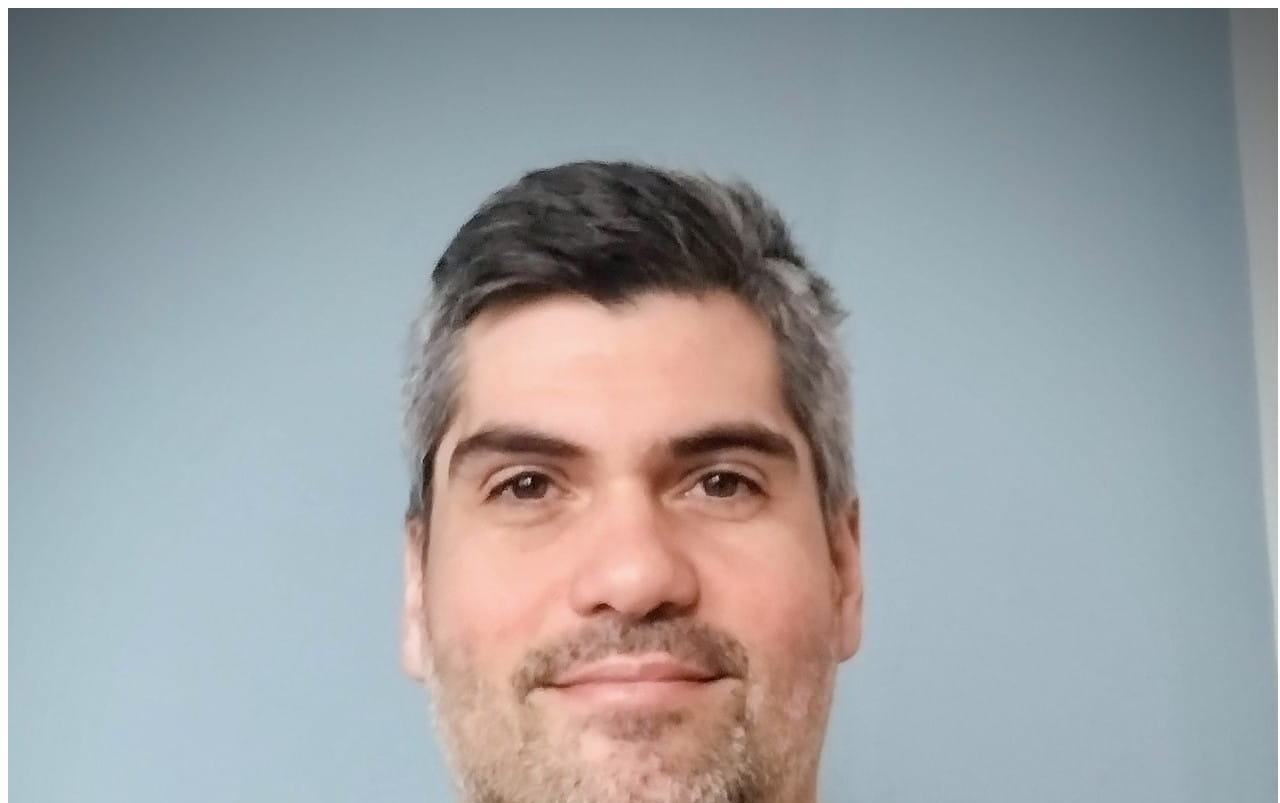
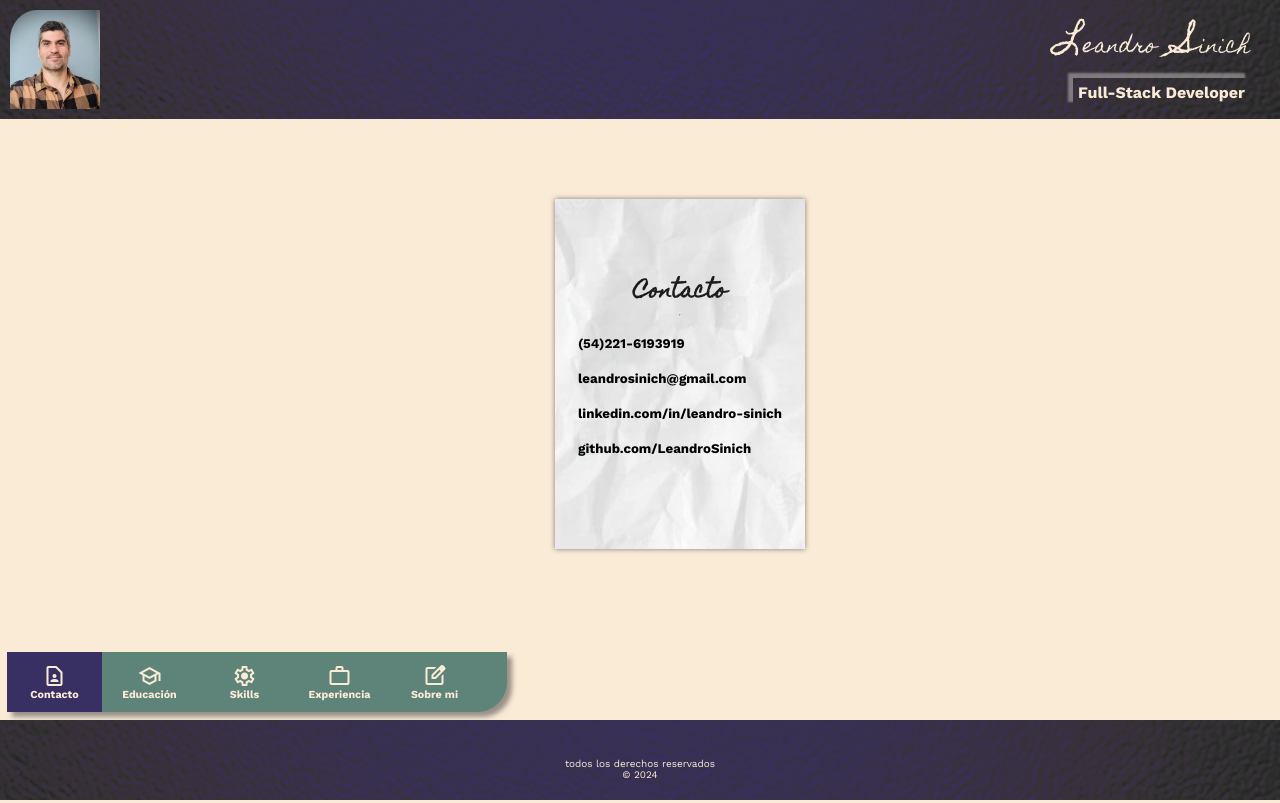
Before and after one commit to LeandroSinich/CV-estilizado, a plain HTML site: page contacto.html in a window 1280 px wide. Shown: the top 803 px of the page. Drawn offline with nearby package versions, Linux system fonts and the light colour scheme.

Commit message:
apartado contacto

```diff
--- a/contacto.html
+++ b/contacto.html
@@ -6,42 +6,84 @@
     <meta name="viewport" content="width=device-width, initial-scale=1.0">
     <title>CV-Leandro Sinich</title>
     <link rel="shortcut icon" href="ico.png" type="image/x-icon">
-
+    <link rel="stylesheet" href="/style/style.css">
+    <link rel="stylesheet" href="/style/contacto.css">
+    <link rel="preconnect" href="https://fonts.googleapis.com">
+    <link rel="preconnect" href="https://fonts.gstatic.com" crossorigin>
+    <link href="https://fonts.googleapis.com/css2?family=Homemade+Apple&display=swap" rel="stylesheet">
+    <link rel="preconnect" href="https://fonts.googleapis.com">
+    <link rel="preconnect" href="https://fonts.gstatic.com" crossorigin>
+    <link
+        href="https://fonts.googleapis.com/css2?family=Homemade+Apple&family=Work+Sans:ital,wght@0,100..900;1,100..900&display=swap"
+        rel="stylesheet">
+    <link rel="stylesheet"
+        href="https://fonts.googleapis.com/css2?family=Material+Symbols+Outlined:opsz,wght,FILL,GRAD@20..48,100..700,0..1,-50..200" />
 </head>
 
 <body>
     <header>
-        <a href="/index.html"><img class="image2" src="/assets/img/foto.jpeg" alt="foto-perfil"></a>
+        <div class="container">
+            <a href="/index.html"><img class="avatar" src="/assets/img/foto.jpeg" alt="foto-perfil" width="90px"></a>
+            <div class="container2">
+                <h1 class="homemade">Leandro <span class="mayus">S</span>inich</h1>
+                <h3 class="work-sans">Full-Stack Developer</h3>
+            </div>
+        </div>
+        <nav>
+            <ul class="ul">
+                <li class="active li"><a href="/contacto.html" ><span class="material-symbols-outlined">
+                            contact_page
+                        </span>
+                        <h6>Contacto</h6>
+                    </a> </li>
+                <li class="li"><a href="/educacion.html" ><span class="material-symbols-outlined">
+                            school
+                        </span>
+                        <h6>Educación</h6>
+                    </a> </li>
+                <li class=" li"><a href="/skills.html" ><span class="material-symbols-outlined">
+                            settings
+                        </span>
+                        <h6>Skills</h6>
+                    </a> </li>
+                <li class="li"><a href="/experiencia.html" ><span class="material-symbols-outlined">
+                            work
+                        </span>
+                        <h6>Experiencia</h6>
+                    </a></li>
 
-        <div class="container">
-            <h1><em>Leandro</em>  Sinich</h1>
-            <h2><strong>Full-Stack <em>Developer</em></h2>
-            <ul>
-                <li class="li"><a href="/contacto.html" class="active">Contacto</a> </li>
-                <li class="li"><a href="/educacion.html" class="nav">Educación</a> </li>
-                <li class="li"><a href="/skills.html" class="nav">Skills</a> </li>
-                <li class="li"><a href="/experiencia.html" class="nav">Experiencia</a></li>
+                <li class="li"><a href="/index.html" ><span class="material-symbols-outlined">
+                            edit_square
+                        </span>
+                        <h6>Sobre mi</h6>
+                    </a></li>
+            </ul>
+        </nav>
+
+    </header>
+    <article class="article-contacto">
+        <div class="container-contacto">
+            <h4>Contacto</h4>
+            <hr>
+            <ul class="contacto">
+                <li><a href="tel:+542216193919">
+                        <h5>(54)221-6193919</h5>
+                    </a></li>
+                <li><a href="mailto:leandrosinich@gmail.com">
+                        <h5>leandrosinich@gmail.com</h5>
+                    </a></li>
+                <li><a href="https://www.linkedin.com/in/leandro-sinich" target="_blank">
+                        <h5>linkedin.com/in/leandro-sinich</h5>
+                    </a></li>
+                <li><a href="https://www.github.com/LeandroSinich" target="_blank">
+                        <h5>github.com/LeandroSinich</h5>
+                    </a></li>
             </ul>
         </div>
 
-    </header>
-    <div class="container2">
 
-        <article class="article">
-            <img src="/assets/img/zoom.png" alt="icono-note" id="icon">
+    </article>
 
-            <h3>CONTACTO</h3>
-            <hr>
-            <ul class="contacto">
-                <li><img src="/assets/img/phone-call.png" alt="telefono" class="icono"><a href="tel:+542216193919"><h4>(54)221-6193919</h4></a></li>
-                <li><img src="/assets/img/mail.png" alt="mail" class="icono"><a href="mailto:leandrosinich@gmail.com"><h4>leandrosinich@gmail.com</h4></a></li>
-                <li><img src="/assets/img/linkedin.png" alt="link" class="icono"><a href="https://www.linkedin.com/in/leandro-sinich" target="_blank"><h4>linkedin.com/in/leandro-sinich</h4></a></li>
-                <li><img src="/assets/img/folder.png" alt="github" class="icono"><a href="https://www.github.com/LeandroSinich" target="_blank"><h4>www.github.com/LeandroSinich</h4></a></li>
-            </ul>
-
-            <iframe style="margin-left: 12%;" src="https://www.google.com/maps/embed?pb=!1m18!1m12!1m3!1d52343.03503692947!2d-57.95317029999999!3d-34.9205082!2m3!1f0!2f0!3f0!3m2!1i1024!2i768!4f13.1!3m3!1m2!1s0x95a2e62b1f0085a1%3A0xbcfc44f0547312e3!2sLa%20Plata%2C%20Provincia%20de%20Buenos%20Aires!5e0!3m2!1ses-419!2sar!4v1715882914451!5m2!1ses-419!2sar" width="200" height="150" style="border:1;" allowfullscreen="true" loading="lazy" referrerpolicy="no-referrer-when-downgrade"></iframe>
-        </article>
-    </div>
 
 
     <footer class="footer">
--- /dev/null
+++ b/style/contacto.css
@@ -0,0 +1,34 @@
+.container-contacto{
+    background-image: url("/assets/img/fondo-hoja.PNG");
+    width: 250px;
+    height: 350px;
+    margin: 80px 20px 10px 80px;
+
+    overflow: hidden;
+    display: flex;
+    flex-direction: column;
+    justify-content: center;
+    align-items: center;
+    box-shadow: 0px 0px 5px 0px rgba(19, 18, 18, 0.534);
+
+}
+.article-contacto{
+    display: flex;
+    justify-content: center;
+    align-items: center;
+    margin: 0;
+    padding-left: 20px;
+}
+ul{
+    list-style-type: none;
+}
+li{
+    margin: 20px 0px;
+}
+h4{
+    font-family: "Homemade Apple", cursive;
+    font-size: 20px;
+}
+h5{
+    color: black;
+}
--- a/style/index.css
+++ b/style/index.css
@@ -9,8 +9,8 @@
 .article{
     color: rgb(36, 35, 35);
     max-height: 400px ;
-    margin: 20px 20px 0px 100px;
-    max-width: 300px;
+    margin: 80px 20px 0px 80px;
+    max-width: 250px;
     background-image: url("/assets/img/fondo-hoja.PNG");
     padding: 20px;
     box-shadow: 0px 0px 5px 0px rgba(19, 18, 18, 0.534);
--- a/style/style.css
+++ b/style/style.css
@@ -39,7 +39,7 @@ h3{
     border-left: 0px;
     border-bottom: 0px;
     padding: 5px;
-    box-shadow: -5px -5px 2px 0px rgba(19, 18, 18, 0.534);
+    box-shadow: -5px -5px 2px 0px rgba(194, 188, 188, 0.534);
 
 }
 
@@ -57,33 +57,69 @@ h1::first-letter{
 
 }
 .ul{
-    position: fixed;
-    left: 0;
-    float: left;
+    position: absolute;
+    left: 2px;
     display: flex;
     flex-direction: column;
-    justify-content: start;
+    justify-content: space-around;
     align-items: center;
     list-style-type: none;
-    margin:0;
+    margin:5px;
     border-radius: 0px 0px 30px;
-    padding: 10px 0px ;
+    padding: 5px 0px 25px ;
     box-shadow: 5px 5px 5px 0px rgba(65, 64, 64, 0.534);
     background-color: rgb(94, 131, 120);
     width: 75px;
-    height: auto;
+    height: 370px;
+}
+
+@media (min-width: 900px) {
+    .ul{
+        flex-direction: row;
+        justify-content: flex-start;
+        width: 500px;
+        height: 60px;
+        padding: 0px 25px 0px 0px;
+        bottom: 83px;
 
 
+    }
+    .li{
+        width: auto;
+        height: 100%;
+    }
 }
-ul:not(.active){
-    opacity: 1;
+@media (max-width: 350px) {
+    .ul{
+        flex-direction: row;
+        justify-content: flex-start;
+        width: 300px;
+        height: 50px;
+        padding: 0px 25px 0px 0px;
+        bottom: 83px;
+
+
+    }
+    .li{
+        width: auto;
+        height: 100%;
+    }
+}
+
+.li:hover:not(.active){
+    /* background-color: rgb(56, 48, 99); */
+
+    scale: 1.1;
+
 }
 .li{
-    margin: 10px 0px 20px;
-
+    margin: 0;
     width: 100%;
     text-align: center;
     padding: 5px 0px;
+    display: flex;
+    flex-direction: column;
+    justify-content: center;
 }
 a{
     color: antiquewhite;
```
Also changed, not shown: index.html (+7 -7 lines), skills.html (+3 -2 lines), style/skills.css (+7 -9 lines).
